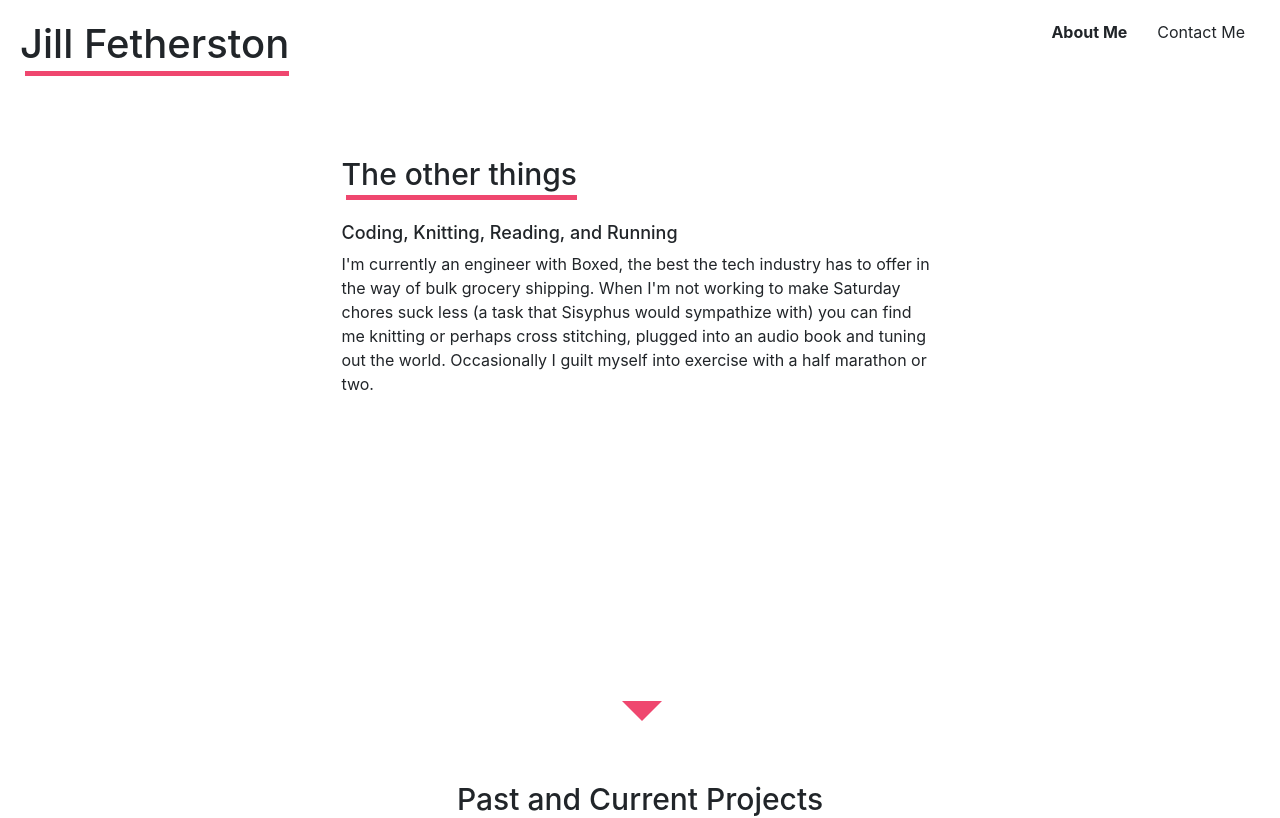
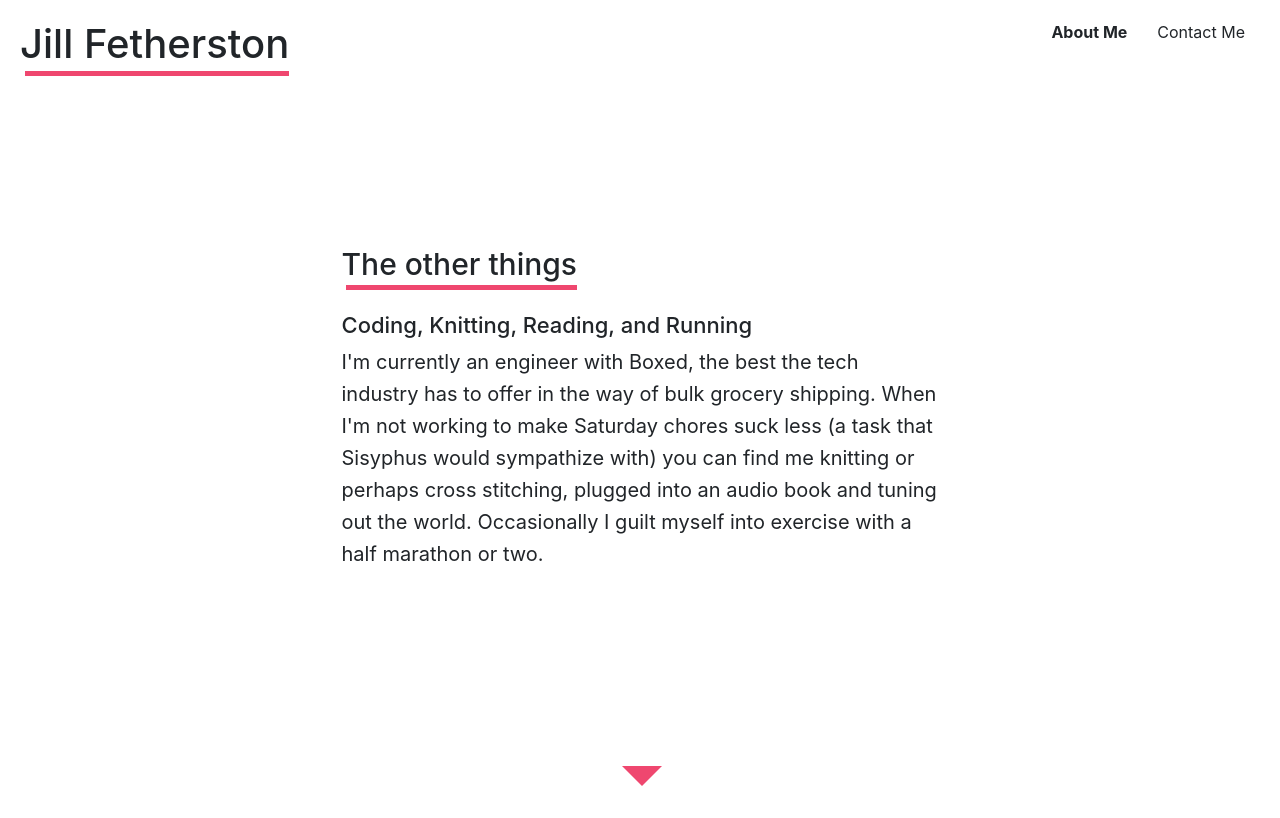
Before and after one commit to 12Noone/jfetherston-dot-com, a React app in the folder react-ui/: page / in a window 1280 px wide. Shown: the top 818 px of the page. Built offline with nearby package versions, Linux system fonts and the light colour scheme.

Commit message:
diggin this old dinosaur out of cold storage

```diff
--- a/react-ui/src/components/InfoPanel.jsx
+++ b/react-ui/src/components/InfoPanel.jsx
@@ -23,7 +23,7 @@ class InfoPanel extends Component {
           <div className="panel-copy">
             <h1 className="heading">{panelData.header}</h1>
             <h2 className="panel-subheading">{panelData.subHeading}</h2>
-            <p>{panelData.bodyCopy}</p>
+            <p className="copy">{panelData.bodyCopy}</p>
           </div>
         )}
         </div>
--- a/react-ui/src/stylesheets/InfoPanel.less
+++ b/react-ui/src/stylesheets/InfoPanel.less
@@ -2,9 +2,10 @@
 
 .hero-container {
   .panel-container {
-    // height: 100vh;
+    height: 100vh;
+    display: flex;
     @media (min-width: 767px) {
-      // height: 80vh;
+      height: 80vh;
       min-height: 575px;
 
     }
@@ -15,12 +16,18 @@
       @media (min-width: 767px) {
         margin: auto;
         width: 70%;
-        padding: 30px 90px 30px 90px;
+        padding: 0px 90px 0px 90px;
+        position: relative;
+        bottom: 30px;
         margin: auto;
         text-align: left;
       }
       .panel-subheading {
-        font-size: 18px;
+        font-size: 22px;
+      }
+      .copy {
+        font-size: 20px;
+        line-height: 32px;
       }
     }
   }
```
